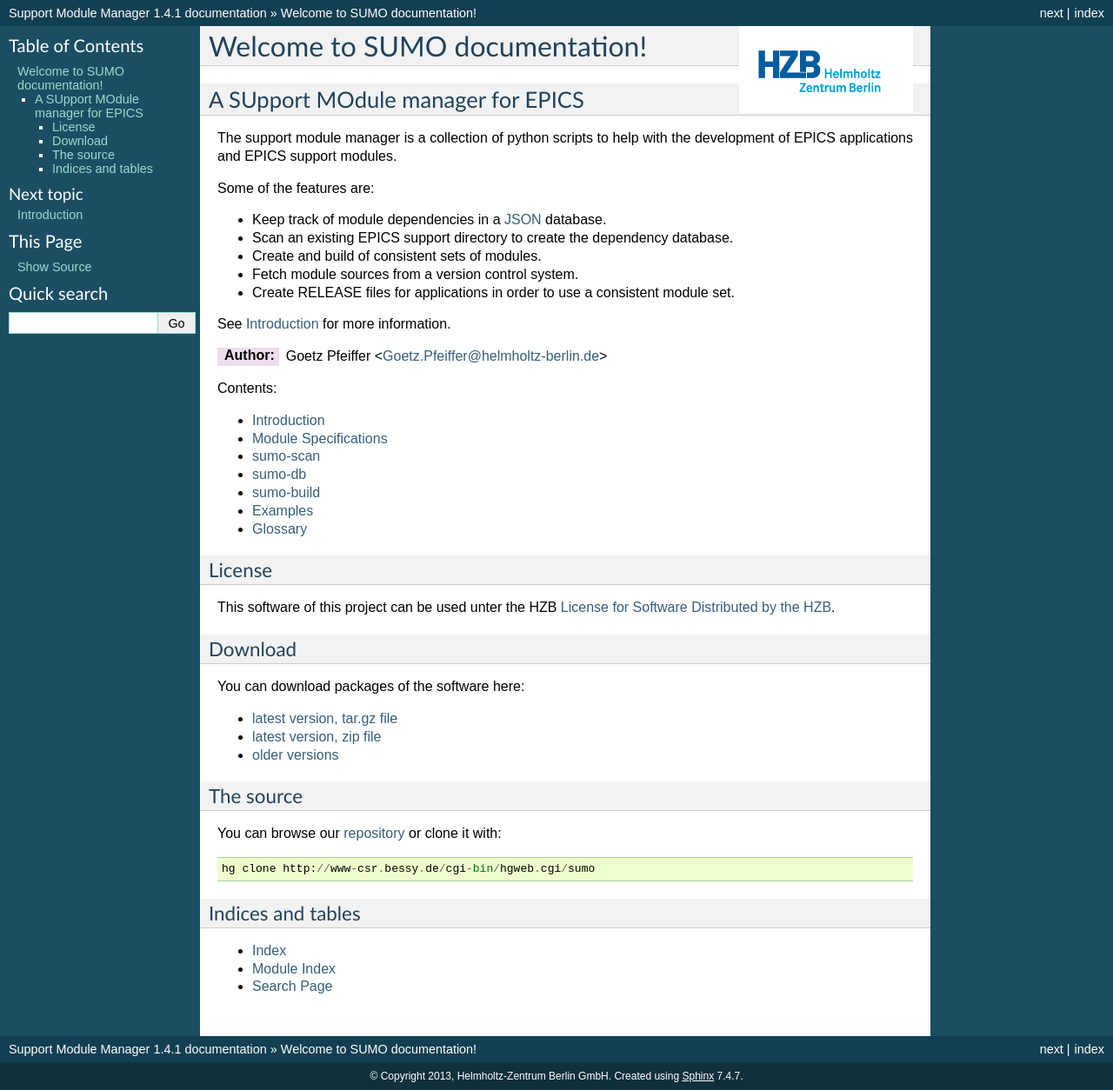
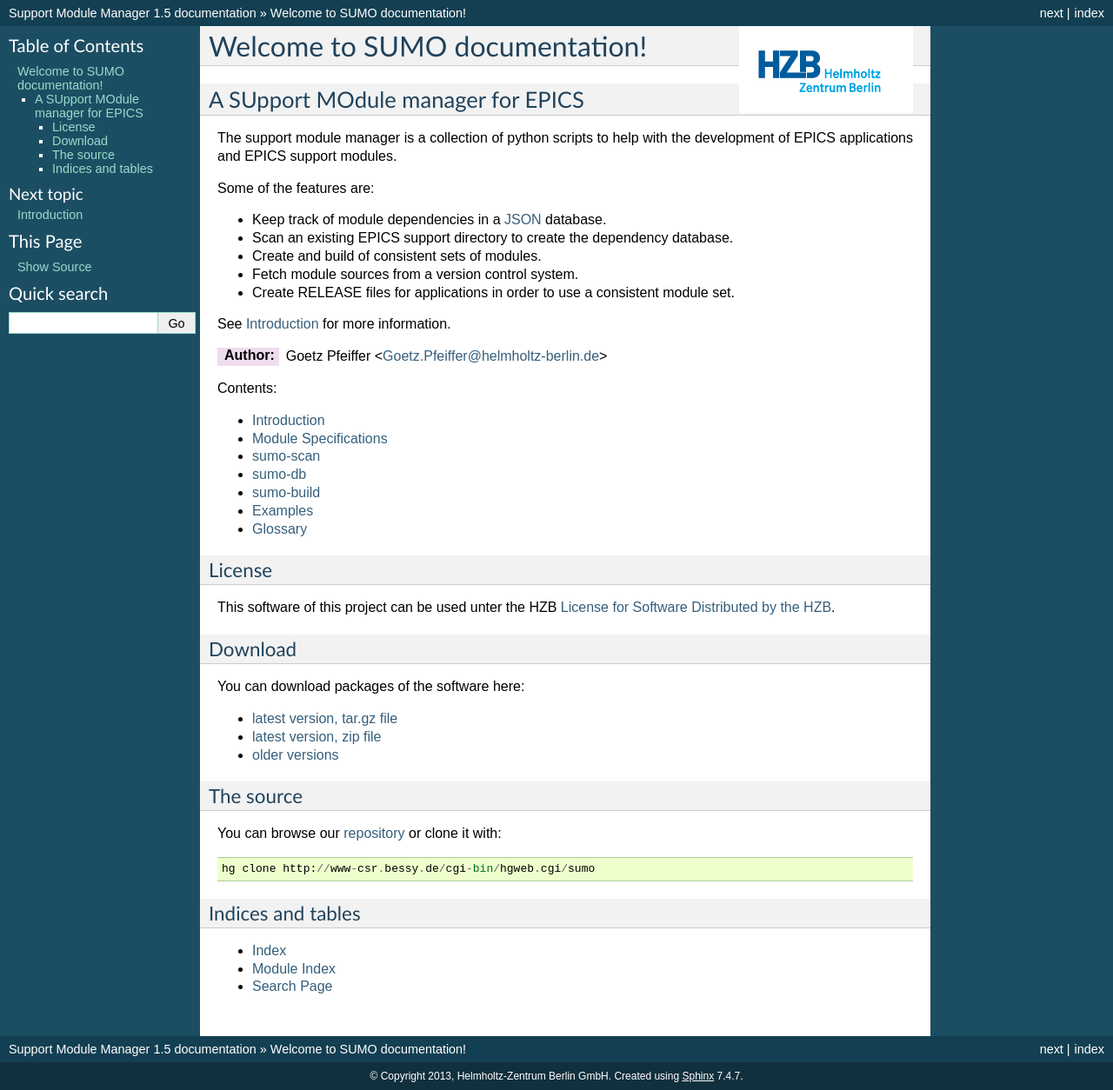
Before and after one commit to klauer/epics-sumo-mirror, a Sphinx documentation site: the page built from doc/index.rst, in a window 1280 px wide. Shown: the whole page at 87% size. Built offline with Sphinx 7.4.7, drawn with Linux system fonts in a browser that asks for light colours.

Commit message:
The version was changed to 1.5.

```diff
--- a/doc/conf.py
+++ b/doc/conf.py
@@ -49,7 +49,7 @@
 # built documents.
 #
 # The short X.Y version.
-version = "1.4.1"
+version = "1.5"
 # The full version, including alpha/beta/rc tags.
 release = version
 
--- a/setup.py
+++ b/setup.py
@@ -5,7 +5,7 @@
 See http://docs.python.org/install
 on how to use setup.py
 """
-my_version="1.4.1"
+my_version="1.5"
 
 from distutils.core import setup
 
```
Also changed, not shown: 3 other files.
